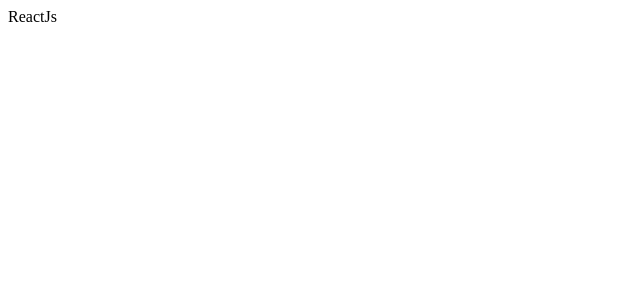
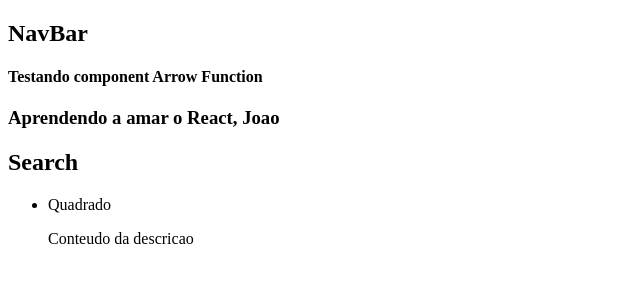
Before and after one commit to EdsonGaspar/study-full, a React (Vite) app in the folder studyreact/: page / in a window 1280 px wide. Shown: the top 300 px of the page, without its empty margins (0-640 px from the left). Built offline with nearby package versions, Linux system fonts and the light colour scheme.

Commit message:
Feat: Criado Quatro components e comecando a trabalhor com variaveis.

```diff
--- a/studyreact/src/App.jsx
+++ b/studyreact/src/App.jsx
@@ -1,5 +1,17 @@
+import { List } from "./components/list";
+import { NavBar } from "./components/navbar";
+import { Seach } from "./components/search";
+import Test from "./components/text";
+
 function App() {
-  return <div>ReactJs</div>;
+  return (
+    <main>
+      <NavBar />
+      <Test />
+      <Seach />
+      <List />
+    </main>
+  );
 }
 
 export default App;
--- /dev/null
+++ b/studyreact/src/components/list.jsx
@@ -0,0 +1,10 @@
+export function List() {
+  return (
+    <ul>
+      <li>
+        <div>Quadrado</div>
+        <p>Conteudo da descricao</p>
+      </li>
+    </ul>
+  );
+}
--- /dev/null
+++ b/studyreact/src/components/navbar.jsx
@@ -0,0 +1,7 @@
+export function NavBar() {
+  return (
+    <nav>
+      <h1>NavBar</h1>
+    </nav>
+  );
+}
--- /dev/null
+++ b/studyreact/src/components/search.jsx
@@ -0,0 +1,7 @@
+export function Seach() {
+  return (
+    <div>
+      <h2>Search</h2>
+    </div>
+  );
+}
--- /dev/null
+++ b/studyreact/src/components/text.jsx
@@ -0,0 +1,11 @@
+const Test = () => {
+  let name = "Edson Gaspar";
+  name = "Joao";
+  return (
+    <section>
+      <h4>Testando component Arrow Function</h4>
+      <h3>Aprendendo a amar o React, {name}</h3>
+    </section>
+  );
+};
+export default Test;
```
